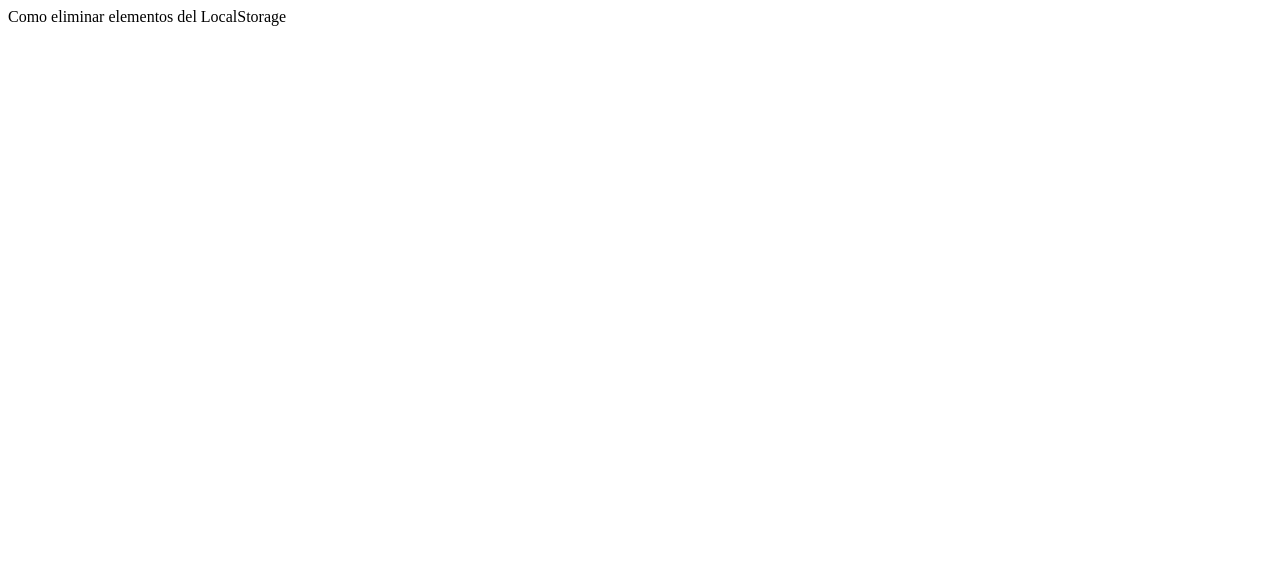
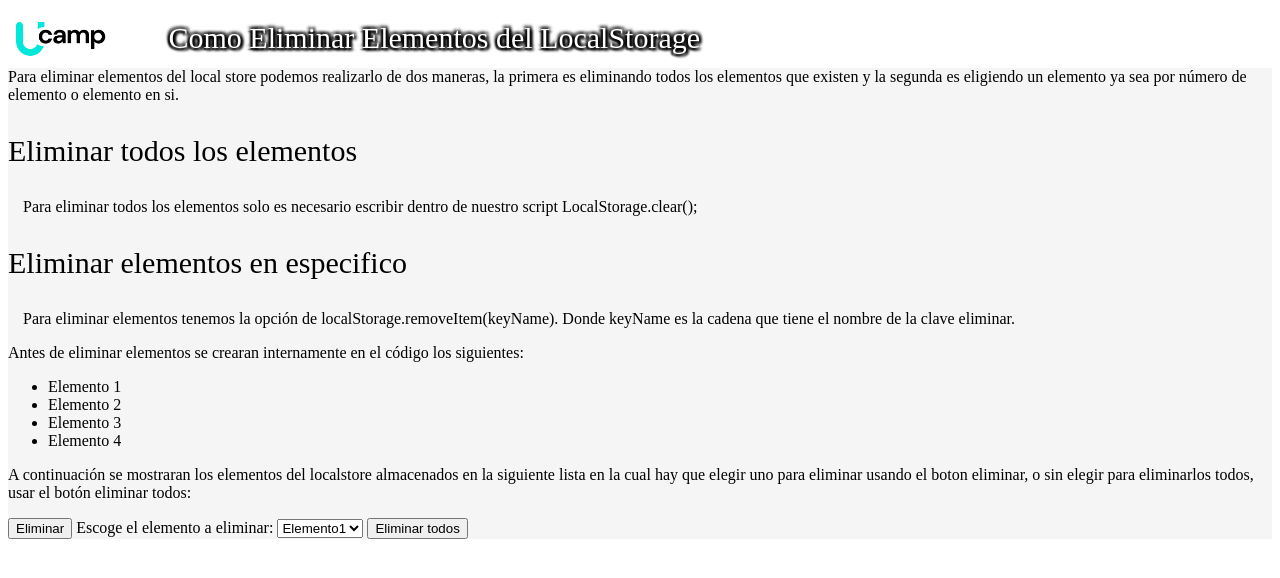
Before and after one commit to Jesus-007-cmd/Eliminacion-de-LocalStorage, a plain HTML site: page index.html in a window 1280 px wide. Drawn offline with Linux system fonts and the light colour scheme.

Commit message:
3er commit aqui se agregara el codigo de los botones eliminar

```diff
--- /dev/null
+++ b/assets/local_storage.js
@@ -0,0 +1,26 @@
+const elements=document.querySelector('#elementos')
+const nombres= JSON.parse(localStorage.getItem('nombres'))
+
+document.addEventListener("DOMContentLoaded", function() {
+  localStorage.clear()
+let elementos=[];
+for (i=0; i<=3; i++){
+
+    elementos.push("Elemento"+ (i+1));
+
+}
+
+localStorage.setItem('Elementos', JSON.stringify(elementos));
+let elemento
+let lista=""
+for (let x=0; x<elementos.length; x++){
+    elemento=elementos[x]
+    lista =lista+`<option value="${elemento}">${elemento}</option>`
+
+}
+
+elements.innerHTML = lista
+
+//localStorage.removeItem()
+
+})
--- a/assets/styles.css
+++ b/assets/styles.css
@@ -1,5 +1,33 @@
 .titulo{
-    background-color: black;
+    background-color: white;
+
+
+    height: 50px;
+    display: flex;
+    justify-content: flex-start;
+    padding: 5px;
+    align-items: center;
+
+}
+.titulo-texto{
+    margin-left: 50px;
+    font-size: 30px;
     color: white;
-    font-size: larger;
+
+    text-shadow: -2px -2px 3px black, 2px 2px 3px black,2px -2px 3px black, 2px 2px 3px black, -2px 2px 2px black;
 }
+.primer_seccion{
+
+    background-color:whitesmoke;
+    color: black;
+    text-shadow: 1px 1px 2px  black, -1px 1px 2px  black,   ;
+}
+
+.titulo2{
+    font-size: 30px;
+    color: black;
+}
+.text1{
+    margin-top: 2px;
+    margin-left: 15px;
+}
--- a/index.html
+++ b/index.html
@@ -4,15 +4,43 @@
     <meta charset="UTF-8">
     <meta http-equiv="X-UA-Compatible" content="IE=edge">
     <meta name="viewport" content="width=device-width, initial-scale=1.0">
-    <source src="/assets/styles.css">
+    <link rel="stylesheet" href="/assets/styles.css">
+    <link rel="stylesheet" href="/assets/java.js">
     <title>Document</title>
 </head>
 <body>
     <header>
         <nav class="titulo">
-            Como eliminar elementos del LocalStorage
+            <div> <img  style="height: 48px;" src="/assets/logo-ucamp.png" alt="Logo del UCAMP"></div>
+            <div class="titulo-texto">Como Eliminar Elementos del LocalStorage</div>
+
         </nav>
 
     </header>
+    <main>
+        <section class="primer_seccion">
+           Para eliminar elementos del local store podemos realizarlo de dos maneras, la primera es eliminando todos los elementos que existen y la segunda es eligiendo un elemento ya sea por número de elemento o elemento en si.
+           <p class="titulo2">Eliminar todos los elementos</p>
+           <div class="text1"> Para eliminar todos los elementos solo es necesario escribir dentro de nuestro script LocalStorage.clear(); </div>
+           <p class="titulo2">Eliminar elementos en especifico</p>
+        <div class="text1">Para eliminar elementos tenemos la opción de localStorage.removeItem(keyName). Donde keyName es la cadena que tiene el nombre de la clave eliminar.</div>
+          <p>Antes de eliminar elementos se crearan internamente en el código los siguientes:</p>
+          <ul>
+            <li>Elemento 1</li>
+            <li>Elemento 2</li>
+            <li>Elemento 3</li>
+            <li>Elemento 4</li>
+        </ul>
+           <p> A continuación se mostraran los elementos del localstore almacenados en la siguiente lista en la cual hay que elegir uno para eliminar usando el boton eliminar, o sin elegir para eliminarlos todos, usar el botón eliminar todos:</p>
+<button id="elimUno">Eliminar</button>
+
+<label for="Nombresss">Escoge el elemento a eliminar:</label>
+<select name="elementos" id="elementos"></select>
+
+<button id="elimTodos">Eliminar todos</button>
+<script src="/assets/local_storage.js"></script>
+        </section>
+
+    </main>
 </body>
 </html>
```
Also changed, not shown: assets/java.js (deleted), assets/logo-ucamp.png (added).
